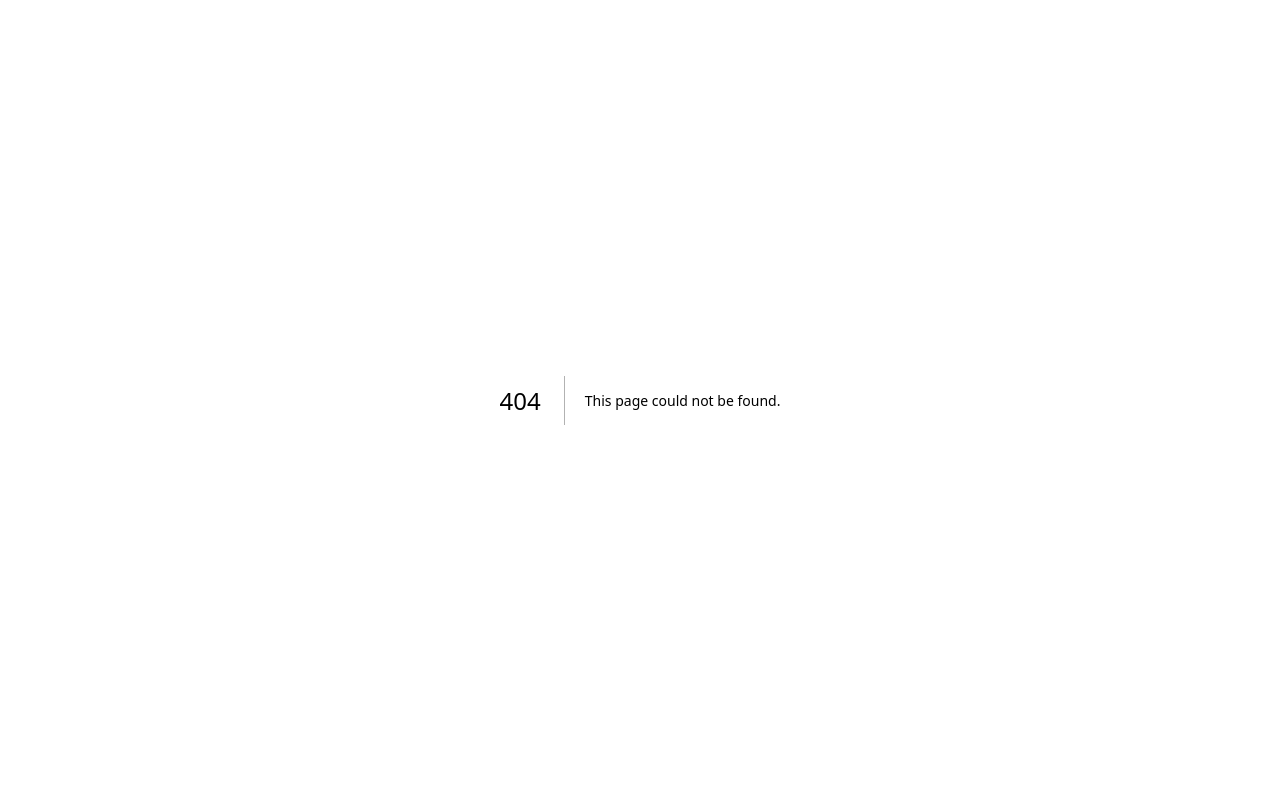
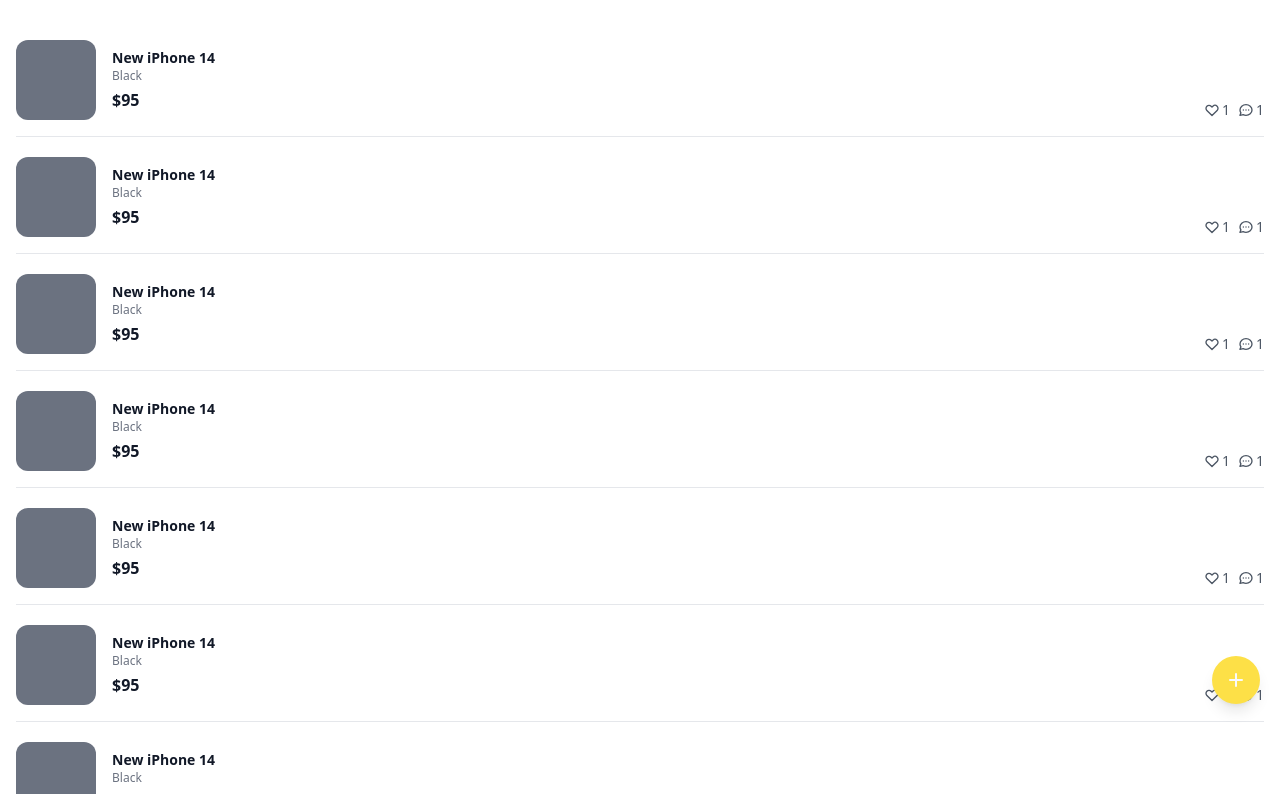
Before and after one commit to genioustar/carrot-market, a Next.js app: page / in a window 1280 px wide. Before the commit this address had no page. Shown: the top 794 px of the page. Built offline with nearby package versions, Linux system fonts and the light colour scheme.

Commit message:
상품 상세페이지 작성완료

```diff
--- a/package.json
+++ b/package.json
@@ -22,7 +22,10 @@
   },
   "devDependencies": {
     "@tailwindcss/forms": "^0.5.3",
+    "autoprefixer": "^10.4.13",
+    "postcss": "^8.4.21",
     "prettier": "^2.8.3",
-    "prettier-plugin-tailwindcss": "^0.2.1"
+    "prettier-plugin-tailwindcss": "^0.2.1",
+    "tailwindcss": "^3.2.4"
   }
 }
--- a/pages/api/index.tsx
+++ /dev/null
@@ -1,7 +0,0 @@
-import type { NextPage } from "next";
-
-const Home: NextPage = () => {
-  return null;
-};
-
-export default Home;
--- a/pages/enter.tsx
+++ b/pages/enter.tsx
@@ -12,11 +12,11 @@
   return (
     <div className="mt-16 px-16">
       <h3 className="text-center text-3xl font-bold text-yellow-400">
-        Enter to Carrot
+        Enter to Mango
       </h3>
       <div className="mt-8">
         <div className="flex flex-col items-center">
-          <h5 className="text-sm font-medium text-gray-500">Enter using:</h5>
+          <h5 className="text-sm font-medium text-gray-500">Enter Using:</h5>
           <div className="mt-8 grid w-full grid-cols-2 gap-16 border-b">
             <button
               className={cls(
@@ -74,7 +74,7 @@
           </button>
         </form>
         <div className="mt-8">
-          <div className="relative  ">
+          <div className="relative">
             <div className="absolute w-full border-t border-gray-300" />
             <div className="relative -top-3 text-center">
               <span className="bg-white px-2  text-sm text-gray-500">
--- /dev/null
+++ b/pages/index.tsx
@@ -0,0 +1,77 @@
+import type { NextPage } from "next";
+
+const Home: NextPage = () => {
+  return (
+    <div className="flex cursor-pointer flex-col space-y-5 py-10 px-4">
+      {[1, 1, 1, 1, 1, 1, 1, 1, 1, 1, 1, 1].map((_, i) => (
+        <div key={i} className="flex justify-between border-b pb-4">
+          <div className="flex space-x-4 ">
+            <div className="h-20 w-20 rounded-xl bg-gray-500" />
+            <div className="flex flex-col pt-2">
+              <h3 className="text-sm font-extrabold text-gray-900">
+                New iPhone 14
+              </h3>
+              <span className="text-xs text-gray-500">Black</span>
+              <span className="mt-1 font-extrabold text-gray-900 ">$95</span>
+            </div>
+          </div>
+          <div className="flex items-end justify-end space-x-2">
+            <div className="flex items-center space-x-0.5 text-sm text-gray-600">
+              <svg
+                className="h-4 w-4"
+                fill="none"
+                stroke="currentColor"
+                viewBox="0 0 24 24"
+                xmlns="http://www.w3.org/2000/svg"
+              >
+                <path
+                  strokeLinecap="round"
+                  strokeLinejoin="round"
+                  strokeWidth="2"
+                  d="M4.318 6.318a4.5 4.5 0 000 6.364L12 20.364l7.682-7.682a4.5 4.5 0 00-6.364-6.364L12 7.636l-1.318-1.318a4.5 4.5 0 00-6.364 0z"
+                ></path>
+              </svg>
+              <span>1</span>
+            </div>
+            <div className="flex items-center space-x-0.5 text-sm text-gray-600">
+              <svg
+                className="h-4 w-4"
+                fill="none"
+                stroke="currentColor"
+                viewBox="0 0 24 24"
+                xmlns="http://www.w3.org/2000/svg"
+              >
+                <path
+                  strokeLinecap="round"
+                  strokeLinejoin="round"
+                  strokeWidth="2"
+                  d="M8 12h.01M12 12h.01M16 12h.01M21 12c0 4.418-4.03 8-9 8a9.863 9.863 0 01-4.255-.949L3 20l1.395-3.72C3.512 15.042 3 13.574 3 12c0-4.418 4.03-8 9-8s9 3.582 9 8z"
+                ></path>
+              </svg>
+              <span>1</span>
+            </div>
+          </div>
+        </div>
+      ))}
+      <button className="fixed bottom-24 right-5 cursor-pointer rounded-full bg-yellow-300 p-3 text-gray-50 shadow-lg transition-colors hover:bg-yellow-400">
+        <svg
+          className="h-6 w-6"
+          xmlns="http://www.w3.org/2000/svg"
+          fill="none"
+          viewBox="0 0 24 24"
+          stroke="currentColor"
+          aria-hidden="true"
+        >
+          <path
+            strokeLinecap="round"
+            strokeLinejoin="round"
+            strokeWidth="2"
+            d="M12 6v6m0 0v6m0-6h6m-6 0H6"
+          />
+        </svg>
+      </button>
+    </div>
+  );
+};
+
+export default Home;
--- /dev/null
+++ b/pages/items/[id].tsx
@@ -0,0 +1,70 @@
+import type { NextPage } from "next";
+
+const ItemDetail: NextPage = () => {
+  return (
+    <div className="px-5 py-10">
+      <div className="mb-8">
+        <div className="h-96 bg-slate-300" />
+        <div className="mt-2 flex cursor-pointer items-center space-x-3 border-t border-b py-3">
+          <div className="h-12 w-12 rounded-full bg-slate-300" />
+          <div>
+            <p className="text-sm font-semibold text-gray-700">Steve Jebs</p>
+            <p className="text-sm font-medium text-gray-500">
+              View profile &rarr;
+            </p>
+          </div>
+        </div>
+        <div className="mt-5">
+          <h1 className="text-3xl font-bold text-gray-900">Galaxy S50</h1>
+          <p className="mt-3 text-3xl font-semibold text-gray-900">$140</p>
+          <p className="my-6 text-base text-gray-700">
+            My money&apos;s in that office, right? If she start giving me some
+            bullshit about it ain&apos;t there, and we got to go someplace else
+            and get it, I&apos;m gonna shoot you in the head then and there.
+            Then I&apos;m gonna shoot that bitch in the kneecaps, find out where
+            my goddamn money is. She gonna tell me too. Hey, look at me when
+            I&apos;m talking to you, motherfucker. You listen: we go in there,
+            and that ni**a Winston or anybody else is in there, you the first
+            motherfucker to get shot. You understand?
+          </p>
+          <div className="flex items-center justify-between space-x-2">
+            <button className="flex-1 cursor-pointer rounded-md bg-yellow-300 py-3 font-semibold text-gray-50 shadow-lg transition-colors hover:bg-yellow-400 focus:outline-none focus:ring-2 focus:ring-yellow-400 focus:ring-offset-2">
+              Talk to seller
+            </button>
+            <button className="flex items-center justify-between rounded-md p-3 text-gray-400 hover:bg-gray-100 hover:text-gray-500">
+              <svg
+                className="h-6 w-6 "
+                xmlns="http://www.w3.org/2000/svg"
+                fill="none"
+                viewBox="0 0 24 24"
+                stroke="currentColor"
+                aria-hidden="true"
+              >
+                <path
+                  strokeLinecap="round"
+                  strokeLinejoin="round"
+                  strokeWidth="2"
+                  d="M4.318 6.318a4.5 4.5 0 000 6.364L12 20.364l7.682-7.682a4.5 4.5 0 00-6.364-6.364L12 7.636l-1.318-1.318a4.5 4.5 0 00-6.364 0z"
+                />
+              </svg>
+            </button>
+          </div>
+        </div>
+      </div>
+      <div>
+        <h2 className="text-2xl font-bold text-gray-900">Similar items</h2>
+        <div className="mt-6 grid grid-cols-2 gap-4">
+          {[1, 2, 3, 4, 5, 6].map((_, i) => (
+            <div key={i}>
+              <div className="mb-4 h-56 w-full bg-slate-300" />
+              <h3 className="-mb-1 font-semibold text-gray-700">Galaxy S60</h3>
+              <span className="test-sm test-gray-900 font-semibold">$6</span>
+            </div>
+          ))}
+        </div>
+      </div>
+    </div>
+  );
+};
+
+export default ItemDetail;
```
Also changed, not shown: 2 other files (tests, documents, lock files or other folders).
